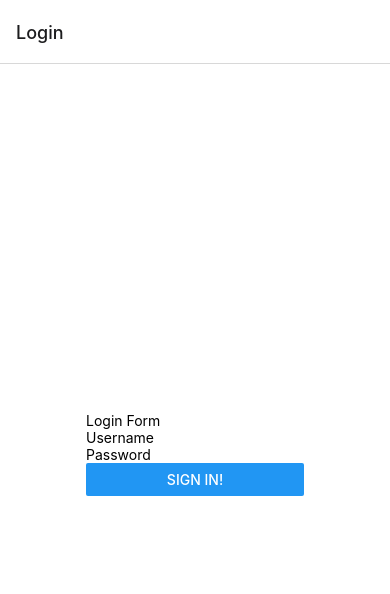
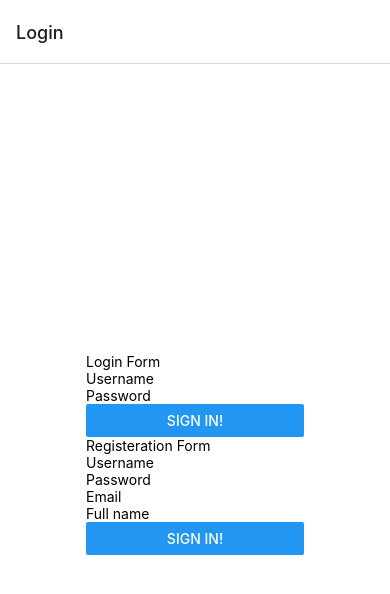
Before and after one commit to shaykandagor/Web-Based-Mobile-Apps23, a React Native app: screen /Login in a window 390 px wide. Shown: the top 594 px of the page. Built offline with nearby package versions, Linux system fonts and the light colour scheme.

Commit message:
Basic Registration done and add basic profile info

```diff
--- a/components/LoginForm.js
+++ b/components/LoginForm.js
@@ -1,14 +1,12 @@
 import React, {useContext} from 'react';
-import PropTypes from 'prop-types';
 import {MainContext} from '../contexts/MainContext';
 import AsyncStorage from '@react-native-async-storage/async-storage';
 import {useAuthentication} from '../hooks/ApiHooks';
-
 import {Button, Text, TextInput, View} from 'react-native';
 import {Controller, useForm} from 'react-hook-form';
 
-const LoginForm = (props) => {
-  const {setIsLoggedIn} = useContext(MainContext);
+const LoginForm = () => {
+  const {setIsLoggedIn, setUser} = useContext(MainContext);
   const {postLogin} = useAuthentication();
   const {
     control,
@@ -26,6 +24,7 @@ const LoginForm = (props) => {
       console.log('logIn', loginResult);
       await AsyncStorage.setItem('userToken', loginResult.token);
       setIsLoggedIn(true);
+      setUser(loginResult.user);
     } catch (error) {
       console.error('logIn', error);
       // TODO: notify user about failed login attempt
@@ -72,6 +71,4 @@ const LoginForm = (props) => {
   );
 };
 
-LoginForm.propTypes = {};
-
 export default LoginForm;
--- /dev/null
+++ b/components/RegisterForm.js
@@ -0,0 +1,100 @@
+import React from 'react';
+import {useUser} from '../hooks/ApiHooks';
+import {Button, Text, TextInput, View} from 'react-native';
+import {Controller, useForm} from 'react-hook-form';
+
+const RegisterForm = () => {
+  // const {setIsLoggedIn} = useContext(MainContext);
+  // const {postLogin} = useAuthentication();
+  const {postUser} = useUser();
+  const {
+    control,
+    handleSubmit,
+    formState: {errors},
+  } = useForm({
+    defaultValues: {username: '', password: '', email: '', full_name: ''},
+  });
+
+  const register = async (registerData) => {
+    console.log('Registering: ', registerData);
+    try {
+      const registerResult = await postUser(registerData);
+      console.log('registeration result', registerResult);
+    } catch (error) {
+      console.error('register', error);
+      // TODO: notify user about failed registeration attempt
+    }
+  };
+
+  return (
+    <View>
+      <Text>Registeration Form</Text>
+      <Controller
+        control={control}
+        rules={{required: true, minLength: 3}}
+        render={({field: {onChange, onBlur, value}}) => (
+          <TextInput
+            placeholder="Username"
+            onBlur={onBlur}
+            onChangeText={onChange}
+            value={value}
+          />
+        )}
+        name="username"
+      />
+      {errors.username?.type === 'required' && <Text>is required</Text>}
+      {errors.username?.type === 'minLength' && (
+        <Text>min length is 3 characters</Text>
+      )}
+      <Controller
+        control={control}
+        rules={{required: true, minLength: 5}}
+        render={({field: {onChange, onBlur, value}}) => (
+          <TextInput
+            placeholder="Password"
+            onBlur={onBlur}
+            onChangeText={onChange}
+            value={value}
+            secureTextEntry={true}
+          />
+        )}
+        name="password"
+      />
+      {errors.password && <Text>Password (min. 5 chars) is required .</Text>}
+      <Controller
+        control={control}
+        rules={{required: true}}
+        render={({field: {onChange, onBlur, value}}) => (
+          <TextInput
+            placeholder="Email"
+            onBlur={onBlur}
+            onChangeText={onChange}
+            value={value}
+          />
+        )}
+        name="email"
+      />
+      {errors.email?.type === 'required' && <Text>is required</Text>}
+      <Controller
+        control={control}
+        rules={{minLength: 3}}
+        render={({field: {onChange, onBlur, value}}) => (
+          <TextInput
+            placeholder="Full name"
+            onBlur={onBlur}
+            onChangeText={onChange}
+            value={value}
+          />
+        )}
+        name="full_name"
+      />
+      {errors.full_name?.type === 'minLength' && (
+        <Text>min length is 3 characters</Text>
+      )}
+
+      <Button title="Sign in!" onPress={handleSubmit(register)} />
+    </View>
+  );
+};
+
+export default RegisterForm;
--- a/contexts/MainContext.js
+++ b/contexts/MainContext.js
@@ -5,9 +5,10 @@ const MainContext = React.createContext({});
 
 const MainProvider = (props) => {
   const [isLoggedIn, setIsLoggedIn] = useState(false);
+  const [user, setUser] = useState({});
 
   return (
-    <MainContext.Provider value={{isLoggedIn, setIsLoggedIn}}>
+    <MainContext.Provider value={{isLoggedIn, setIsLoggedIn, user, setUser}}>
       {props.children}
     </MainContext.Provider>
   );
--- a/hooks/ApiHooks.js
+++ b/hooks/ApiHooks.js
@@ -6,7 +6,7 @@ const doFetch = async (url, options) => {
   const json = await response.json();
   if (!response.ok) {
     const message = json.error
-      ? `${json.message} : ${json.error}`
+      ? `${json.message}: ${json.error}`
       : json.message;
     throw new Error(message || response.statusText);
   }
@@ -43,21 +43,19 @@ const useMedia = () => {
 const useAuthentication = () => {
   const postLogin = async (userCredentials) => {
     // user credentials format: {username: 'someUsername', password: 'somePassword'}
-    // eslint-disable-next-line no-unused-vars
     const options = {
       // TODO: add method, headers and body for sending json data with POST
       method: 'post',
       headers: {
-        'Content-type': 'application/json',
+        'Content-Type': 'application/json',
       },
       body: JSON.stringify(userCredentials),
     };
     try {
       // TODO: use fetch to send request to login endpoint and return the result as json, handle errors with try/catch and response.ok
-      const loginResult = await doFetch(baseUrl + 'login', options);
-      return loginResult;
+      return await doFetch(baseUrl + 'login', options);
     } catch (error) {
-      throw new Error('postLogin:' + error.message);
+      throw new Error('postLogin: ' + error.message);
     }
   };
   return {postLogin};
@@ -65,7 +63,7 @@ const useAuthentication = () => {
 
 // https://media.mw.metropolia.fi/wbma/docs/#api-User
 const useUser = () => {
-  const getUserByToken = async () => {
+  const getUserByToken = async (token) => {
     // call https://media.mw.metropolia.fi/wbma/docs/#api-User-CheckUserName
     const options = {
       method: 'GET',
@@ -77,7 +75,21 @@ const useUser = () => {
       throw new Error('checkUser: ' + error.message);
     }
   };
-  return {getUserByToken};
+  const postUser = async (userData) => {
+    const options = {
+      method: 'post',
+      headers: {
+        'Content-Type': 'application/json',
+      },
+      body: JSON.stringify(userData),
+    };
+    try {
+      return await doFetch(baseUrl + 'users', options);
+    } catch (error) {
+      throw new Error('postUser: ' + error.message);
+    }
+  };
+  return {getUserByToken, postUser};
 };
 
 export {useMedia, useAuthentication, useUser};
--- a/views/Login.js
+++ b/views/Login.js
@@ -3,11 +3,12 @@ import {MainContext} from '../contexts/MainContext';
 import AsyncStorage from '@react-native-async-storage/async-storage';
 import {useUser} from '../hooks/ApiHooks';
 import LoginForm from '../components/LoginForm';
-import { StyleSheet , View} from 'react-native';
+import { Keyboard, KeyboardAvoidingView, Platform, StyleSheet , TouchableOpacity} from 'react-native';
 import {useContext, useEffect} from 'react';
+import RegisterForm from '../components/RegisterForm';
 
 const Login = ({navigation}) => {
-  const {setIsLoggedIn} = useContext(MainContext);
+  const {setIsLoggedIn, setUser} = useContext(MainContext);
   const {getUserByToken} = useUser();
 
 
@@ -18,6 +19,7 @@ const Login = ({navigation}) => {
       if (userToken === null) return;
       const userData = getUserByToken(userToken);
       console.log('checkToken', userData);
+      setUser(userData);
       setIsLoggedIn(true);
     } catch (error) {
       console.log('checkToken', error);
@@ -29,9 +31,19 @@ const Login = ({navigation}) => {
   }, []);
 
   return (
-    <View style={styles.container}>
-      <LoginForm />
-    </View>
+    <TouchableOpacity
+      onPress={() => Keyboard.dismiss()}
+      style={{flex: 1}}
+      activeOpacity={1}
+    >
+      <KeyboardAvoidingView
+        behavior={Platform.OS === 'ios' ? 'padding' : 'height'}
+        style={styles.container}
+      >
+        <LoginForm />
+        <RegisterForm />
+      </KeyboardAvoidingView>
+    </TouchableOpacity>
   );
 };
 
--- a/views/Profile.js
+++ b/views/Profile.js
@@ -4,14 +4,18 @@ import {MainContext} from '../contexts/MainContext';
 import AsyncStorage from '@react-native-async-storage/async-storage';
 
 const Profile = () => {
-  const {setIsLoggedIn} = useContext(MainContext);
+  const {setIsLoggedIn, user, setUser} = useContext(MainContext);
   return (
     <SafeAreaView style={styles.container}>
       <Text>Profile</Text>
+      <Text>Username: {user.username}</Text>
+      <Text>Email: {user.email}</Text>
+      <Text>Full name: {user.full_name}</Text>
       <Button
         title="Logout!"
         onPress={async () => {
           console.log('Logging Out!');
+          setUser({});
           setIsLoggedIn(false);
           try {
             await AsyncStorage.clear();
```
